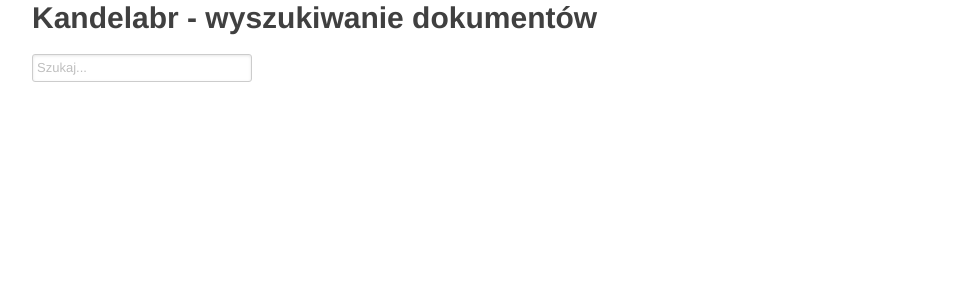
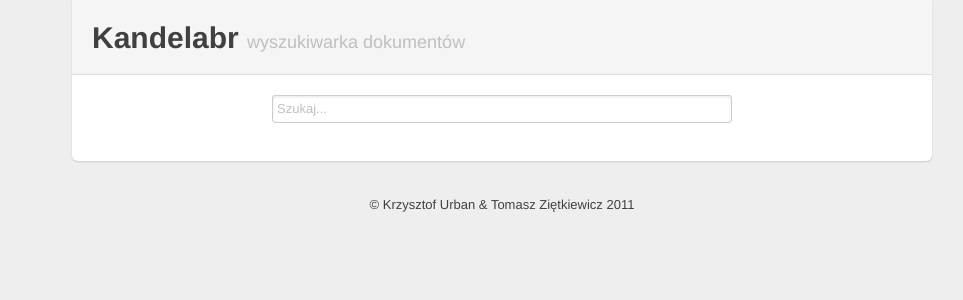
Before and after one commit to powerllamas/EZI, a Flask app: page / in a window 1280 px wide. Shown: the top 300 px of the page, without its empty margins (138-1101 px from the left). Run offline with Flask 2, Linux system fonts and the light colour scheme; parts of the project's set-up code (start-up, migrations or seed data) failed here and were passed over.

Commit message:
more bootstrap goodness

```diff
--- /dev/null
+++ b/static/custom.css
@@ -0,0 +1,33 @@
+html, body {
+    background-color: #eee;
+}
+
+form {
+    text-align: center;
+}
+
+.container > footer p {
+    text-align: center;
+}
+
+.container {
+    width: 820px;
+}
+
+.content {
+    background-color: #fff;
+    padding: 20px;
+    margin: 0 -20px;
+    -webkit-border-radius: 0 0 6px 6px;
+    -moz-border-radius: 0 0 6px 6px;
+    border-radius: 0 0 6px 6px;
+    -webkit-box-shadow: 0 1px 2px rgba(0,0,0,.15);
+    -moz-box-shadow: 0 1px 2px rgba(0,0,0,.15);
+    box-shadow: 0 1px 2px rgba(0,0,0,.15);
+}
+
+.page-header {
+    background-color: #f5f5f5;
+    padding: 20px 20px 10px;
+    margin: -20px -20px 20px;
+}
--- a/templates/home.html
+++ b/templates/home.html
@@ -3,12 +3,19 @@
   <head>
     <title>Kandelabr - wyszukiwanie dokumentów</title>
     <link rel="stylesheet" href="static/bootstrap.css">
+    <link rel="stylesheet" href="static/custom.css">
   </head>
   <body>
     <div class="container">
-      <h1>Kandelabr - wyszukiwanie dokumentów</h1>
+      <div class="content">
+        <div class="page-header">
+          <h1>
+            Kandelabr
+            <small>wyszukiwarka dokumentów</small>
+          </h1>
+        </div>
         <form action=''>
-        <input type='search' placeholder="Szukaj..." name='search' value="{{ query }}" />
+          <input type='search' class="span8" placeholder="Szukaj..." name='search' value="{{ query }}" />
         </form>
         {% if found is not none %}
           {% if not found %}
@@ -35,5 +42,9 @@
           {% endif %}
         {% endif %}
       </div>
+      <footer>
+        <p>&copy; Krzysztof Urban &amp; Tomasz Ziętkiewicz 2011</p>
+      </footer>
+    </div>
   </body>
 </html>
```
Lines whose indentation alone changed are shown as unchanged.
